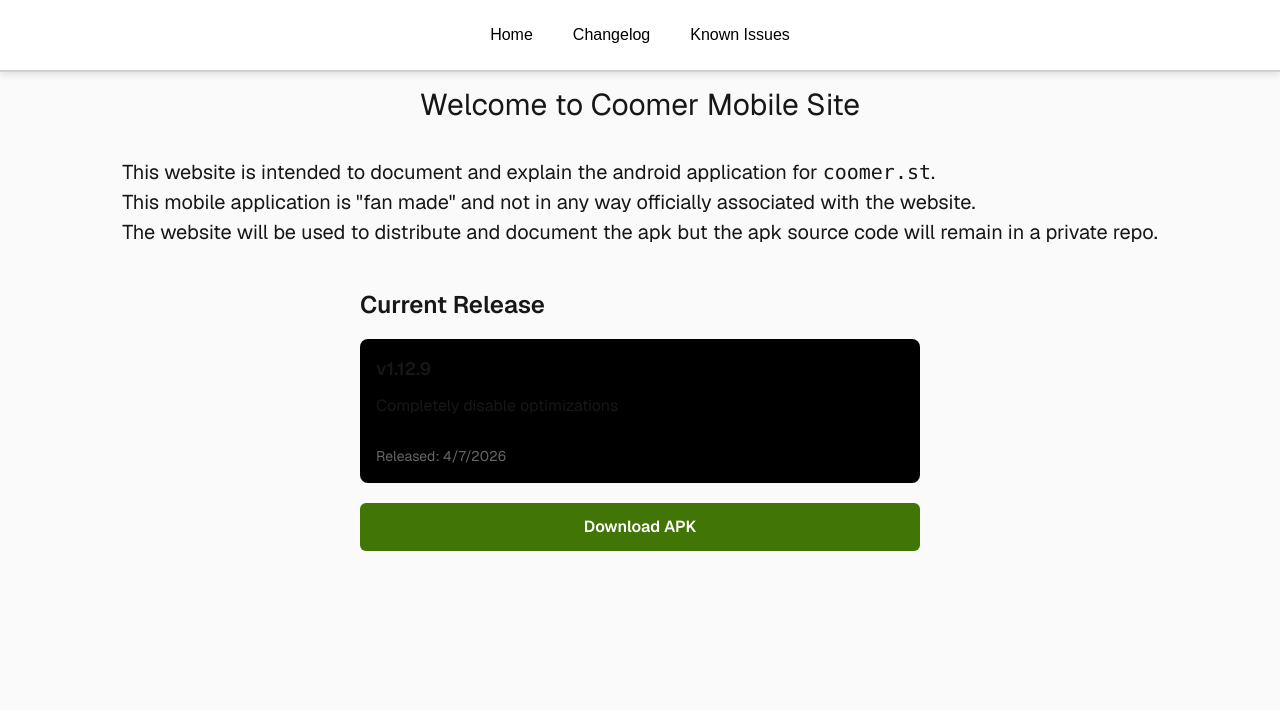
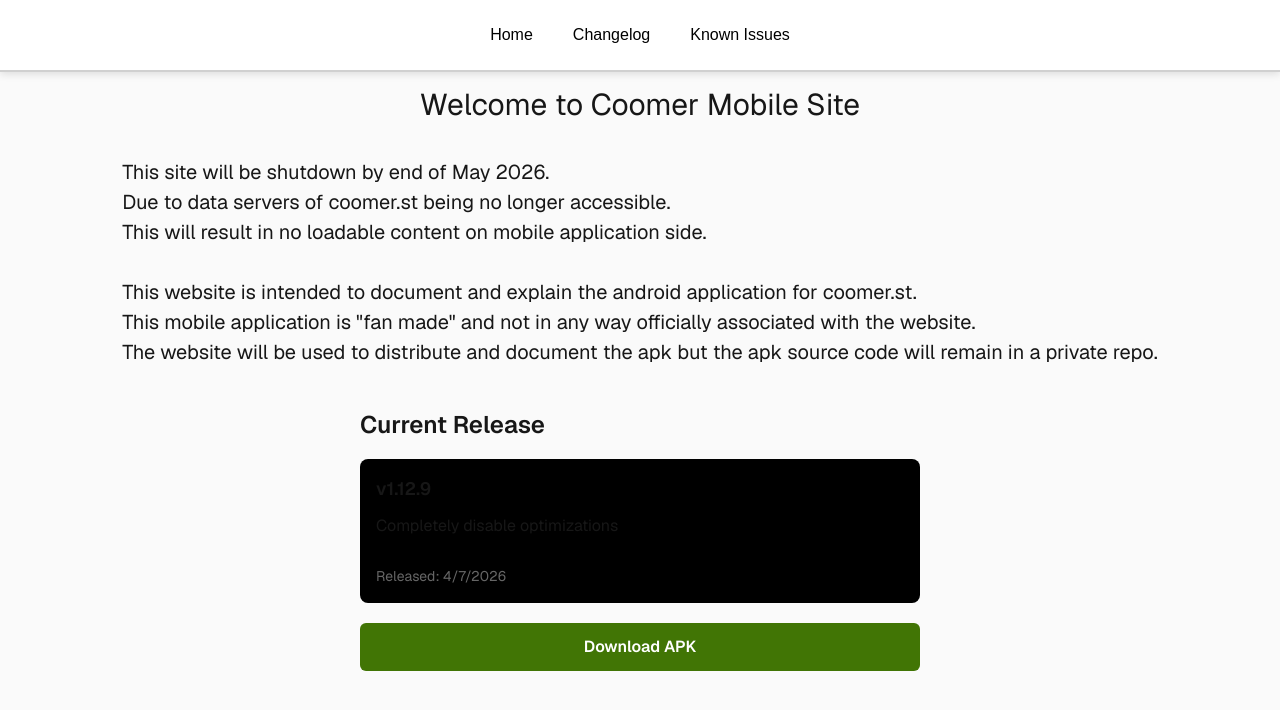
Before and after one commit to somesnakeguy/coomer_mobile_pages, a Next.js app: page / in a window 1280 px wide. Shown: the top 710 px of the page. Built offline with nearby package versions, Linux system fonts and the light colour scheme.

Commit message:
Added message about site shutting down

```diff
--- a/app/page.tsx
+++ b/app/page.tsx
@@ -49,8 +49,16 @@
         }}
       >
         <p>
+          <h1>This site will be shutdown by end of May 2026.</h1>
+          Due to data servers of <a href="coomer.st">coomer.st</a> being no longer accessible.<br></br>
+          This will result in no loadable content on mobile application side.
+          <br></br>
+        </p>
+
+        <p>
+          <br></br>
           This website is intended to document and explain the android
-          application for <code>coomer.st</code>.
+          application for <a href="coomer.st">coomer.st</a>.
         </p>
         <p>
           This mobile application is "fan made" and not in any way
```
